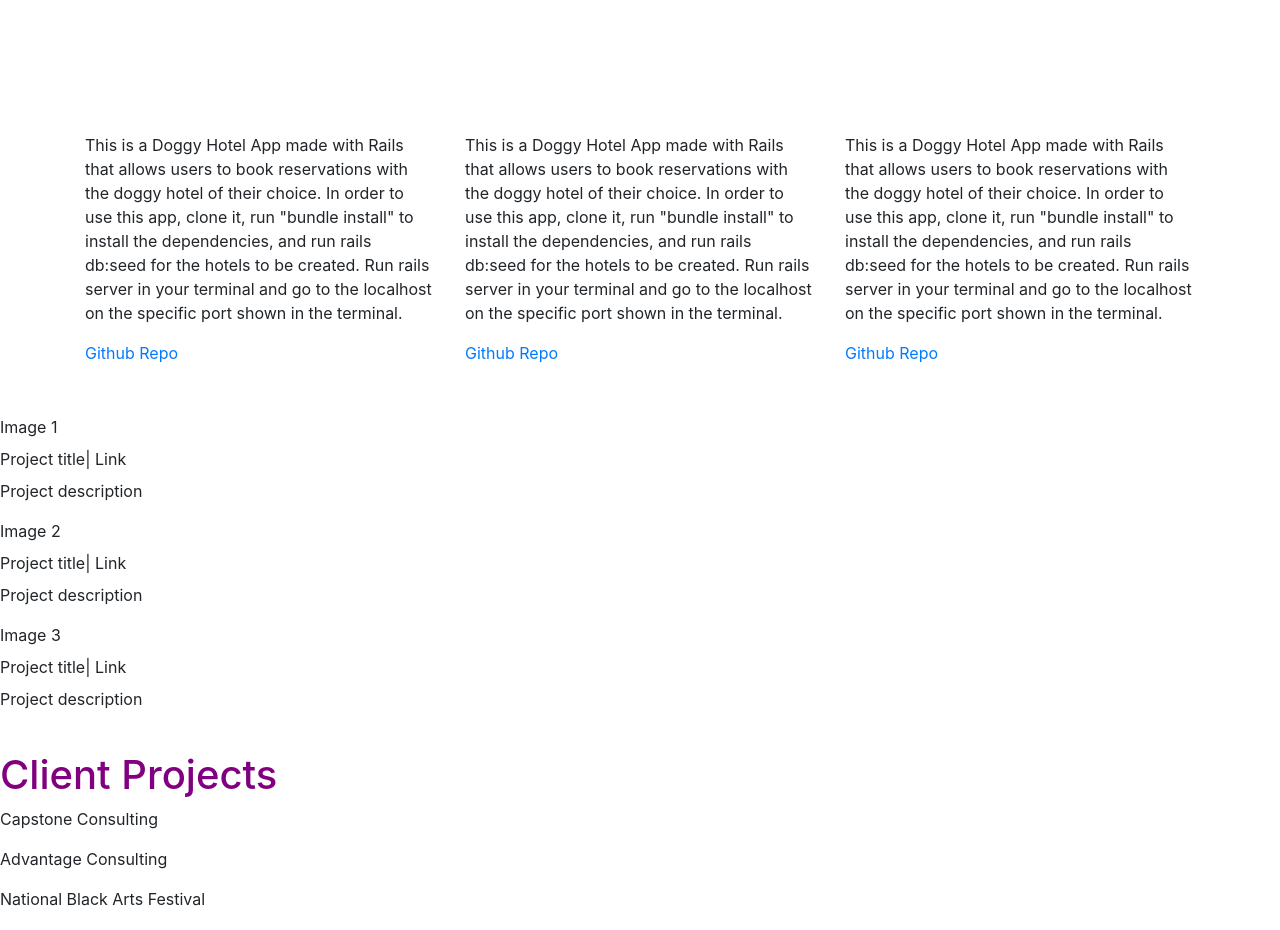
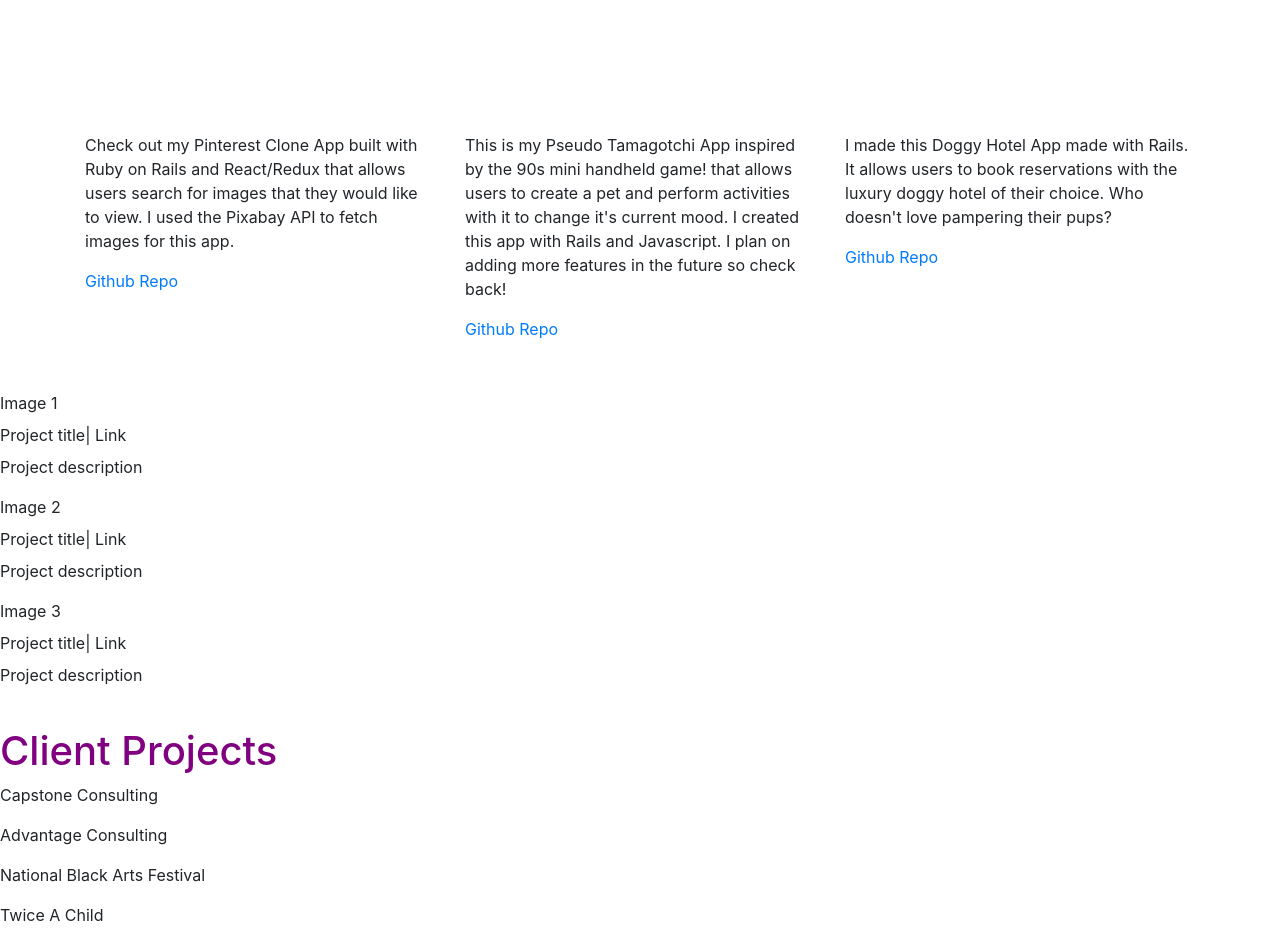
Before and after one commit to SMakaiTakori/portfolio, a React (Create React App) app in the folder portfolio-website/: page / in a window 1280 px wide. Shown: the part 1300-2230 px from the top of the page. Built offline with nearby package versions, Linux system fonts and the light colour scheme.

Commit message:
updated project links and github repos

```diff
--- a/portfolio-website/src/components/Projects.js
+++ b/portfolio-website/src/components/Projects.js
@@ -24,14 +24,11 @@
             />
             <br />
             <p>
-              This is a Doggy Hotel App made with Rails that allows users to
-              book reservations with the doggy hotel of their choice. In order
-              to use this app, clone it, run "bundle install" to install the
-              dependencies, and run rails db:seed for the hotels to be created.
-              Run rails server in your terminal and go to the localhost on the
-              specific port shown in the terminal.
+              Check out my Pinterest Clone App built with Ruby on Rails and
+              React/Redux that allows users search for images that they would
+              like to view. I used the Pixabay API to fetch images for this app.
             </p>
-            <a href="https://github.com/SMakaiTakori/doggy_hotel_rails">
+            <a href="https://github.com/SMakaiTakori/Pinterest_Clone_ReactApp">
               Github Repo
             </a>
           </Col>
@@ -45,14 +42,13 @@
             />
             <br />
             <p>
-              This is a Doggy Hotel App made with Rails that allows users to
-              book reservations with the doggy hotel of their choice. In order
-              to use this app, clone it, run "bundle install" to install the
-              dependencies, and run rails db:seed for the hotels to be created.
-              Run rails server in your terminal and go to the localhost on the
-              specific port shown in the terminal.
+              This is my Pseudo Tamagotchi App inspired by the 90s mini handheld
+              game! that allows users to create a pet and perform activities
+              with it to change it's current mood. I created this app with Rails
+              and Javascript. I plan on adding more features in the future so
+              check back!
             </p>
-            <a href="https://github.com/SMakaiTakori/doggy_hotel_rails">
+            <a href="https://github.com/SMakaiTakori/Pseudo-Tamagotchi-App-RailsJS">
               Github Repo
             </a>
           </Col>
@@ -66,12 +62,9 @@
             />
             <br />
             <p>
-              This is a Doggy Hotel App made with Rails that allows users to
-              book reservations with the doggy hotel of their choice. In order
-              to use this app, clone it, run "bundle install" to install the
-              dependencies, and run rails db:seed for the hotels to be created.
-              Run rails server in your terminal and go to the localhost on the
-              specific port shown in the terminal.
+              I made this Doggy Hotel App made with Rails. It allows users to
+              book reservations with the luxury doggy hotel of their choice. Who
+              doesn't love pampering their pups?
             </p>
             <a href="https://github.com/SMakaiTakori/doggy_hotel_rails">
               Github Repo
```
